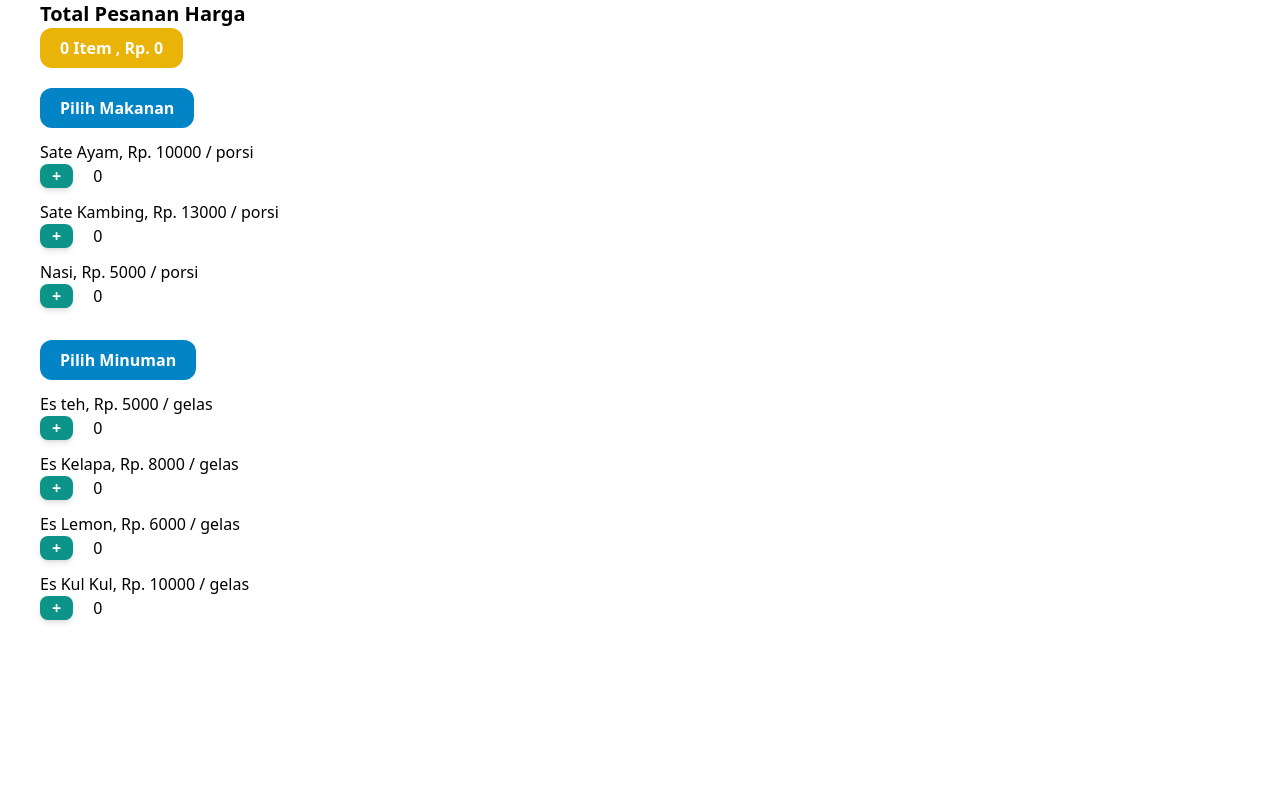
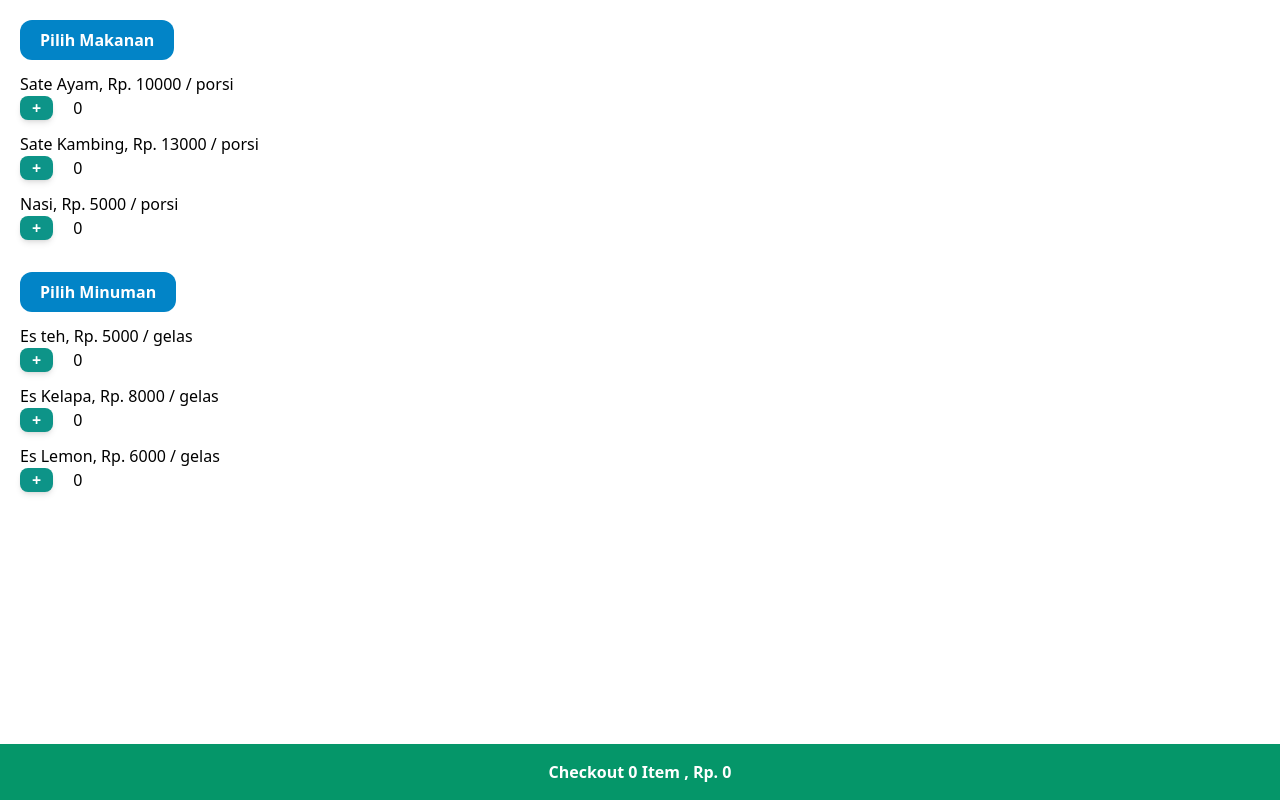
Before and after one commit to mugni1/vue-js, a plain HTML site: page index.html in a window 1280 px wide. Drawn offline with nearby package versions, Linux system fonts and the light colour scheme.

Commit message:
update layout index.html

```diff
--- a/index.html
+++ b/index.html
@@ -8,14 +8,8 @@
   </head>
   <body>
     <!-- mount di sini -->
-    <div class="w-full px-10" id="app">
-      <h1 class="font-bold text-xl">Total Pesanan Harga</h1>
-      <div
-        class="font-semibold py-2 px-5 bg-yellow-500 rounded-xl inline-block text-white"
-      >
-        {{ count }} Item , Rp. {{ rp }}
-      </div>
-      <div></div>
+    <div class="w-full" id="app">
+      <section class="w-full px-5">
         <!-- list makanan -->
         <h1
           class="mt-5 font-bold rounded-xl bg-sky-600 py-2 px-5 text-white inline-block"
@@ -53,7 +47,7 @@
         >
           Pilih Minuman
         </h1>
-      <ul class="">
+        <ul class="mb-20">
           <li class="my-3" v-for="(item, index) in minuman">
             {{ item.nama }}, Rp. {{ item.harga }} / gelas
             <div class="flex gap-5">
@@ -77,6 +71,15 @@
           </li>
         </ul>
         <!-- list minuman -->
+      </section>
+
+      <!-- total -->
+      <div
+        class="font-semibold py-2 px-5 bg-emerald-600 w-full fixed bottom-0 shadow-md text-white h-14 flex items-center justify-center"
+      >
+        Checkout {{ count }} Item , Rp. {{ rp }}
+      </div>
+      <!-- total -->
     </div>
 
     <script type="module">
@@ -93,10 +96,19 @@
               { nama: "Nasi", harga: 5000, jumlah: 0 },
             ],
             minuman: [
-              { nama: "Es teh", harga: 5000, jumlah: 0 },
-              { nama: "Es Kelapa", harga: 8000, jumlah: 0 },
-              { nama: "Es Lemon", harga: 6000, jumlah: 0 },
-              { nama: "Es Kul Kul", harga: 10000, jumlah: 0 },
+              { nama: "Es teh", harga: 5000, jumlah: 0, img: "es-teh.jpg" },
+              {
+                nama: "Es Kelapa",
+                harga: 8000,
+                jumlah: 0,
+                img: "es-kelapa.jpg",
+              },
+              {
+                nama: "Es Lemon",
+                harga: 6000,
+                jumlah: 0,
+                img: "es-lemon.jpg",
+              },
             ],
           };
         },
```
Lines whose indentation alone changed are shown as unchanged.
